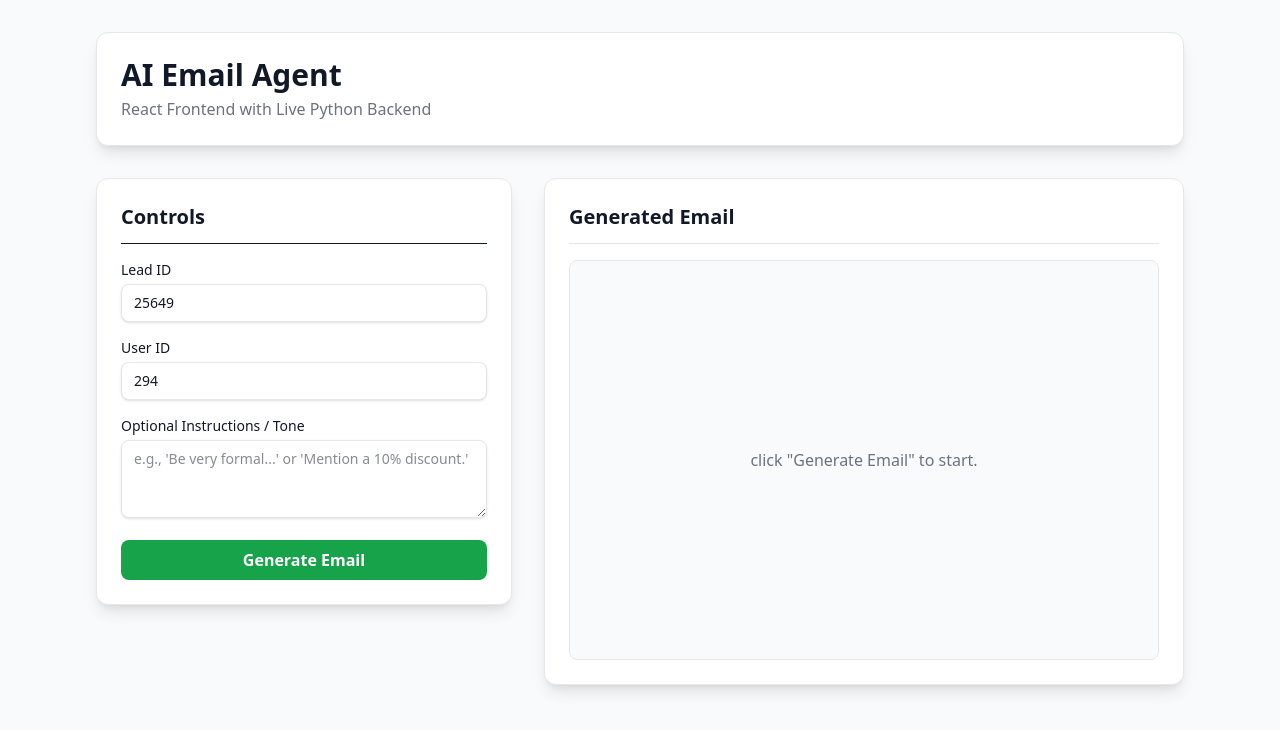
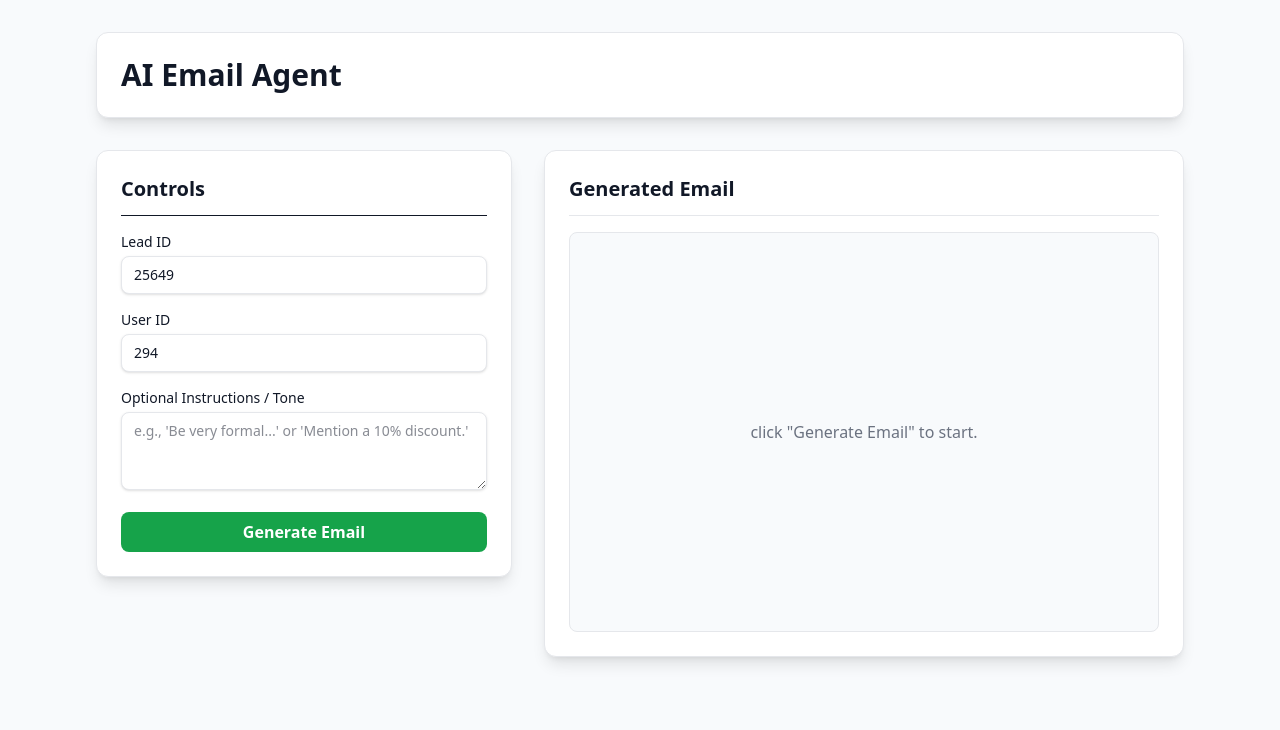
Before and after one commit to Sriyukthika26/Email-Agent, a React (Vite) app in the folder frontend/: page / in a window 1280 px wide. Shown: the top 730 px of the page. Built offline with nearby package versions, Linux system fonts and the light colour scheme.

Commit message:
frontend fix

```diff
--- a/frontend/src/App.jsx
+++ b/frontend/src/App.jsx
@@ -149,7 +149,6 @@ export default function App() {
             <div className="container mx-auto p-4 md:p-8 max-w-6xl">
                 <header className="bg-white shadow-lg rounded-xl p-6 mb-8 border border-[#e5e7eb]">
                     <h1 className="text-3xl font-bold text-[#111827]">AI Email Agent</h1>
-                    <p className="text-[#6b7280] mt-1">React Frontend with Live Python Backend</p>
                 </header>
 
                 <main className="grid grid-cols-1 lg:grid-cols-5 gap-8">
```
